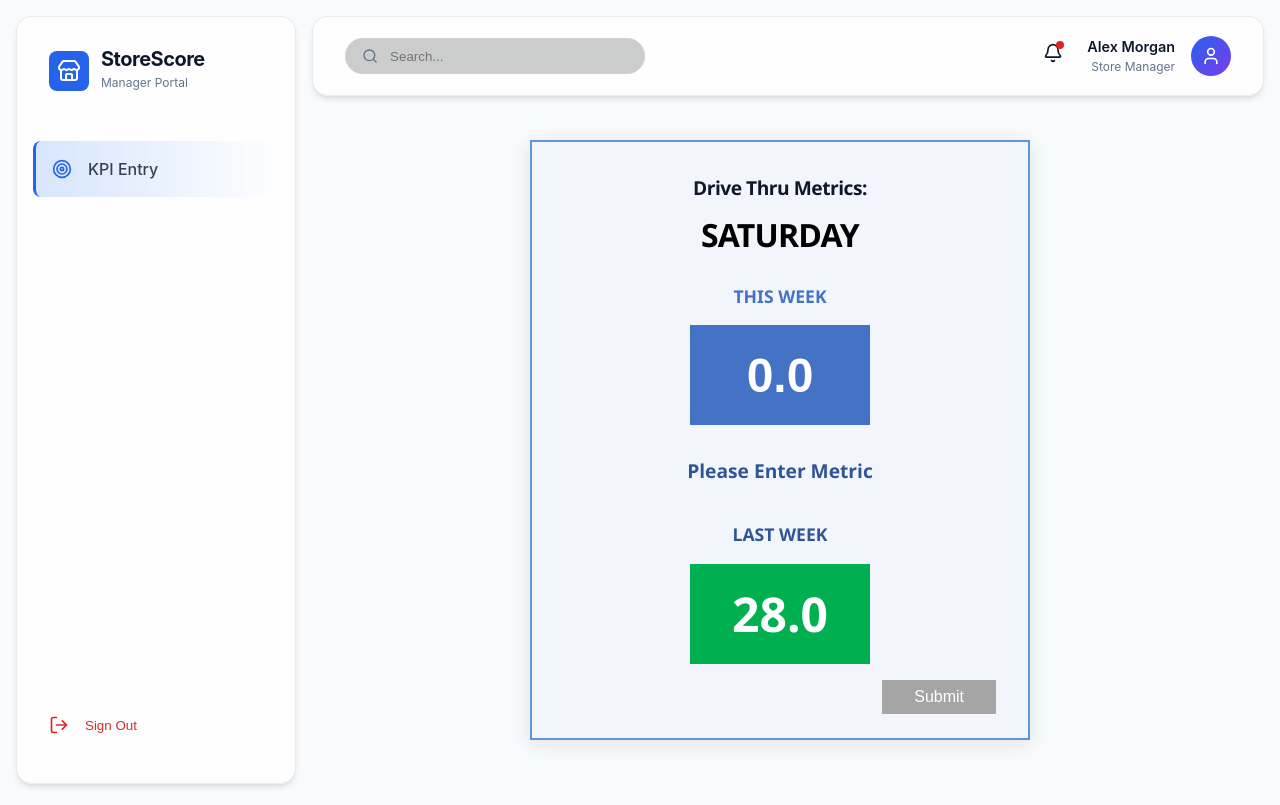
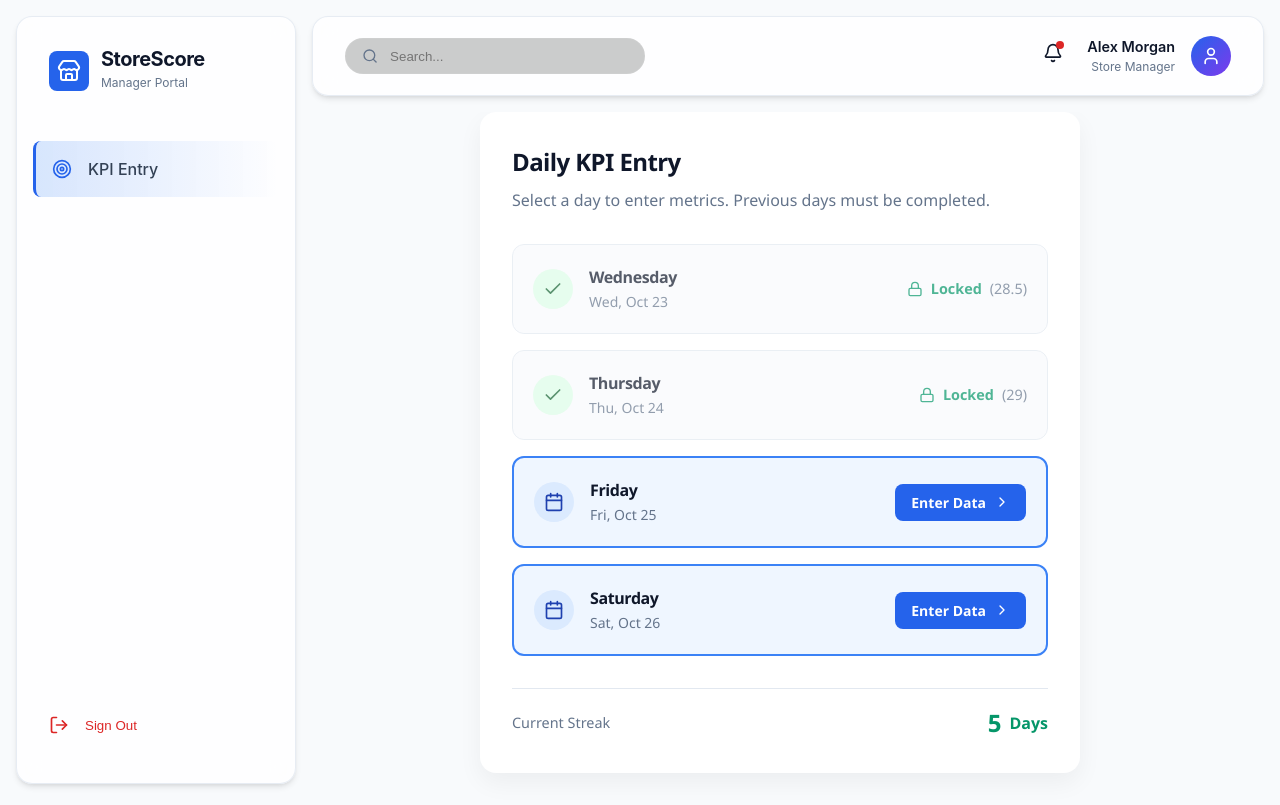
Before and after one commit to MandeepBasnet/StoreScore, a React app in the folder frontend/: page /kpi in a window 1280 px wide. Built offline with nearby package versions, Linux system fonts and the light colour scheme; the HTML template or start-up script is replaced by a standard one.

Commit message:
Daily KPi Entry

```diff
--- /dev/null
+++ b/frontend/src/components/kpi/EntryModal.jsx
@@ -0,0 +1,142 @@
+import { useState, useEffect } from 'react';
+
+const EntryModal = ({ day, onSubmit }) => {
+  const [metric, setMetric] = useState('0.0');
+  const [submitted, setSubmitted] = useState(false);
+
+  // Reset when day changes
+  useEffect(() => {
+    setMetric('0.0');
+    setSubmitted(false);
+  }, [day]);
+
+  // Mock Target Logic (Default 28.0)
+  const target = day?.target || 28.0;
+  const lastWeek = '28.0'; // Mocked last week data
+
+  const getStatusColor = (val) => {
+    const num = parseFloat(val);
+    if (!submitted) return '#4472C4'; // Blue (Default)
+    if (num >= target) return '#00B050'; // Green (Success)
+    // if (num >= target - 2) return '#ED7D31'; // Warning
+    return '#FF0000'; // Red (Failure)
+  };
+
+  const getMessage = (val) => {
+    const num = parseFloat(val);
+    if (!submitted) return 'Please Enter Metric';
+    if (num >= target) return 'TARGET ACHIEVED';
+    return 'Target Missed, Immediate Action Required';
+  };
+
+  const handleSubmit = () => {
+    setSubmitted(true);
+  };
+
+  const handleNext = () => {
+    // Determine status
+    const num = parseFloat(metric);
+    const status = num >= target ? 'met' : 'missed';
+    onSubmit(status, metric);
+  };
+
+  // Styles reused from previous implementation
+  const cardStyle = {
+    background: '#F2F6FC',
+    border: '2px solid #5B9BD5',
+    width: '500px',
+    height: '600px',
+    padding: '2rem',
+    display: 'flex',
+    flexDirection: 'column',
+    alignItems: 'center',
+    justifyContent: 'space-between',
+    textAlign: 'center',
+    boxShadow: '0 4px 20px rgba(0,0,0,0.1)'
+  };
+
+  const metricBoxStyle = (bgColor) => ({
+    width: '180px',
+    height: '100px',
+    background: bgColor,
+    color: 'white',
+    fontSize: '3rem',
+    fontWeight: 'bold',
+    display: 'flex',
+    justifyContent: 'center',
+    alignItems: 'center',
+    margin: '1rem auto'
+  });
+
+  const buttonStyle = {
+    padding: '0.5rem 2rem',
+    background: '#A5A5A5',
+    color: 'white',
+    border: 'none',
+    fontSize: '1rem',
+    cursor: 'pointer',
+    alignSelf: 'flex-end',
+    marginTop: 'auto'
+  };
+
+  return (
+    <div style={cardStyle}>
+      <div style={{ marginBottom: '1rem' }}>
+        <h3 style={{fontSize: '1.2rem', fontWeight: '700'}}>Drive Thru Metrics:</h3>
+        <h1 style={{fontSize: '2rem', fontWeight: '800', margin: '0.5rem 0', color: 'black'}}>
+          {day?.date?.toUpperCase() || 'TODAY'}
+        </h1>
+      </div>
+
+      <div style={{ flex: 1, width: '100%', display: 'flex', flexDirection: 'column', alignItems: 'center', gap: '1rem' }}>
+
+        {/* THIS WEEK */}
+        <div>
+          <div style={{color: '#4472C4', fontWeight: '700', fontSize: '1.1rem', marginBottom: '5px'}}>THIS WEEK</div>
+          <div style={metricBoxStyle(getStatusColor(metric))}>
+            {!submitted ? (
+               <input
+                autoFocus
+                value={metric}
+                onChange={(e) => setMetric(e.target.value)}
+                style={{
+                  background: 'transparent',
+                  border: 'none',
+                  color: 'white',
+                  fontSize: '3rem',
+                  fontWeight: 'bold',
+                  textAlign: 'center',
+                  width: '100%',
+                  outline: 'none'
+                }}
+               />
+            ) : (
+              <div>{metric}</div>
+            )}
+          </div>
+        </div>
+
+        {/* Message */}
+        <div style={{ color: '#2F5597', fontWeight: '700', fontSize: '1.2rem', minHeight: '3rem' }}>
+          {getMessage(metric)}
+        </div>
+
+        {/* LAST WEEK */}
+        <div>
+          <div style={{color: '#2F5597', fontWeight: '700', fontSize: '1.1rem', marginBottom: '5px'}}>LAST WEEK</div>
+          <div style={metricBoxStyle('#00B050')}>
+            {lastWeek}
+          </div>
+        </div>
+      </div>
+
+      {!submitted ? (
+        <button onClick={handleSubmit} style={buttonStyle}>Submit</button>
+      ) : (
+        <button onClick={handleNext} style={buttonStyle}>Next</button>
+      )}
+    </div>
+  );
+};
+
+export default EntryModal;
--- /dev/null
+++ b/frontend/src/components/kpi/ResultModal.jsx
@@ -0,0 +1,114 @@
+import { useState } from 'react';
+
+const ResultModal = ({ streak, onFinish }) => {
+  const [step, setStep] = useState(1); // 1: Excellence, 2: Ranking
+
+  const handleNext = () => {
+    if (step === 1) setStep(2);
+    else onFinish();
+  };
+
+  const cardStyle = {
+    background: '#F2F6FC',
+    border: '2px solid #5B9BD5',
+    width: '500px',
+    height: '600px',
+    padding: '2rem',
+    display: 'flex',
+    flexDirection: 'column',
+    alignItems: 'center',
+    justifyContent: 'space-between',
+    textAlign: 'center',
+    boxShadow: '0 4px 20px rgba(0,0,0,0.1)'
+  };
+
+  const headerBoxStyle = { marginBottom: '1rem' };
+  const titleStyle = { fontSize: '2rem', fontWeight: '800', margin: '0.5rem 0', color: 'black' };
+  const buttonStyle = {
+    padding: '0.5rem 2rem',
+    background: '#A5A5A5',
+    color: 'white',
+    border: 'none',
+    fontSize: '1rem',
+    cursor: 'pointer',
+    alignSelf: 'flex-end',
+    marginTop: 'auto'
+  };
+
+  return (
+    <div style={cardStyle}>
+      {step === 1 && (
+        <>
+          <div style={headerBoxStyle}>
+            <h3 style={{fontSize: '1.2rem', fontWeight: '700'}}>Achievement</h3>
+            <h1 style={{...titleStyle, fontSize: '3rem'}}>Excellence</h1>
+            <h3 style={{fontSize: '1.5rem', color: '#4472C4', fontWeight: '600'}}>OSAT</h3>
+            <h3 style={{fontSize: '1.2rem', color: '#4472C4', fontWeight: '600'}}>KPI Targets met for</h3>
+          </div>
+
+          <div style={{display: 'flex', alignItems: 'center', gap: '1rem'}}>
+             <div style={{
+               width: '150px',
+               height: '100px',
+               background: '#00B050',
+               color: 'white',
+               fontSize: '4rem',
+               fontWeight: 'bold',
+               display: 'flex',
+               justifyContent: 'center',
+               alignItems: 'center'
+             }}>
+               {streak}
+             </div>
+             <div style={{textAlign: 'left', color: '#4472C4', fontWeight: '700', fontSize: '1.5rem'}}>
+               Days in a <br/> Row
+             </div>
+          </div>
+
+          <div style={{ margin: '2rem 0', color: '#4472C4', fontSize: '1.5rem', fontWeight: '600' }}>
+            Displayed after 5+ days <br/> of meeting KPIs
+          </div>
+        </>
+      )}
+
+      {step === 2 && (
+        <>
+          <div style={headerBoxStyle}>
+             <h3 style={{fontSize: '1.2rem', fontWeight: '700'}}>Achievement</h3>
+             <h1 style={{...titleStyle, fontSize: '2.5rem'}}>Weekly Ranking</h1>
+             <h3 style={{fontSize: '1.5rem', color: '#4472C4', fontWeight: '600'}}>Our Store is Ranking</h3>
+          </div>
+
+          <div style={{display: 'flex', alignItems: 'center', gap: '1rem'}}>
+            <div style={{
+               width: '150px',
+               height: '100px',
+               background: '#00B050',
+               color: 'white',
+               fontSize: '3rem',
+               fontWeight: 'bold',
+               display: 'flex',
+               justifyContent: 'center',
+               alignItems: 'center'
+             }}>
+               #1
+             </div>
+             <div style={{textAlign: 'left', color: '#4472C4', fontWeight: '700', fontSize: '1.5rem'}}>
+               Of 12 Stores
+             </div>
+          </div>
+
+          <div style={{ margin: '2rem 0', color: '#4472C4', fontSize: '1.5rem', fontWeight: '600' }}>
+             Top 10 in Region
+          </div>
+        </>
+      )}
+
+      <button onClick={handleNext} style={buttonStyle}>
+        {step === 1 ? 'Next' : 'Finish'}
+      </button>
+    </div>
+  );
+};
+
+export default ResultModal;
--- a/frontend/src/pages/KPIEntry.jsx
+++ b/frontend/src/pages/KPIEntry.jsx
@@ -1,256 +1,169 @@
 import { useState } from 'react';
-import { ChevronRight } from 'lucide-react';
+import { Calendar, Check, Lock, ChevronRight } from 'lucide-react';
+import EntryModal from '../components/kpi/EntryModal';
+import ResultModal from '../components/kpi/ResultModal';
 
-const KPIEntry = () => {
-  const [step, setStep] = useState(1); // 1: Input, 2: Result, 3: Excellence, 4: Ranking
-  const [metric, setMetric] = useState('0.0');
-  const [lastWeek] = useState('28.0');
+const KPIPage = () => {
+  // Mock Data: Past 4 days + Today
+  const [days, setDays] = useState([
+    { id: 1, date: 'Wednesday', fullDate: 'Wed, Oct 23', status: 'locked', score: 28.5, target: 28.0 },
+    { id: 2, date: 'Thursday', fullDate: 'Thu, Oct 24', status: 'locked', score: 29.0, target: 28.0 },
+    { id: 3, date: 'Friday', fullDate: 'Fri, Oct 25', status: 'pending', target: 28.0 }, // MISSED DAY
+    { id: 4, date: 'Saturday', fullDate: 'Sat, Oct 26', status: 'pending', target: 28.0 }, // TODAY
+  ]);
 
-  // Mock targets
-  const target = 28.0;
+  const [streak, setStreak] = useState(5); // Mock starting streak
+  const [view, setView] = useState('list'); // 'list', 'entry', 'result'
+  const [currentDay, setCurrentDay] = useState(null);
 
-  const handleSubmit = (e) => {
-    e.preventDefault();
-    setStep(2);
+  const handleDaySelect = (day) => {
+    if (day.status === 'locked') return; // Cannot edit locked days
+    setCurrentDay(day);
+    setView('entry');
   };
 
-  const handleNext = () => {
-    if (step < 4) setStep(step + 1);
-    else setStep(1); // Reset
+  const handleEntryComplete = (status, score) => {
+    // status: 'met' | 'missed'
+    if (status === 'met') {
+      setStreak(s => s + 1);
+      setView('result');
+    } else {
+      setStreak(0); // Reset streak on miss
+      setView('list'); // Or show failure modal? For now back to list or maybe just close
+      // Actually, let's just lock it and go back to list for now if missed,
+      // or maybe show "Improvement Needed" screen.
+      // Spec said "Target Missed" is shown in validation.
+      // Let's assume on "Next" after failure we just go back.
+      handleLockDay(score);
+    }
   };
 
-  const getStatusColor = (val) => {
-    const num = parseFloat(val);
-    if (val === '0.0') return '#4472C4'; // Blue (Default)
-    if (num >= target) return '#00B050'; // Green (Success)
-    if (num >= target - 2) return '#ED7D31'; // Amber (Warning) (e.g. 26-27.9)
-    return '#FF0000'; // Red (Failure)
+  const handleResultFinish = () => {
+    handleLockDay(currentDay.score || '28.0'); // Use entered score
   };
 
-  const getMessage = (val) => {
-    const num = parseFloat(val);
-    if (val === '0.0') return 'Please Enter Metric';
-    if (num >= target) return 'TARGET ACHIEVED';
-    if (num >= target - 2) return 'NEEDS IMPROVEMENT';
-    return 'Target Missed, Immediate Action Required';
+  const handleLockDay = (finalScore) => {
+    setDays(prev => prev.map(d =>
+      d.id === currentDay.id
+        ? { ...d, status: 'locked', score: finalScore }
+        : d
+    ));
+    setView('list');
+    setCurrentDay(null);
   };
 
-  // Common Styles
+  // Styles
   const containerStyle = {
-    // minHeight: '100vh', // Handled by layout
     display: 'flex',
     justifyContent: 'center',
     alignItems: 'center',
-    height: '100%', // Take full height of main area
-    // backgroundColor: '#fff', // Transparent to let layout bg show
+    height: '100%',
     fontFamily: '"Segoe UI", Roboto, Helvetica, Arial, sans-serif',
   };
 
-  const cardStyle = {
-    background: '#F2F6FC', // Very light blueish grey
-    border: '2px solid #5B9BD5',
-    width: '500px',
-    height: '600px',
+  const listCardStyle = {
+    background: 'white',
+    borderRadius: '16px',
     padding: '2rem',
-    display: 'flex',
-    flexDirection: 'column',
-    alignItems: 'center',
-    justifyContent: 'space-between',
-    textAlign: 'center',
-    boxShadow: '0 4px 20px rgba(0,0,0,0.1)'
-  };
-
-  const headerBoxStyle = {
-    marginBottom: '1rem'
-  };
-
-  const titleStyle = {
-    fontSize: '2rem',
-    fontWeight: '800',
-    margin: '0.5rem 0',
-    color: 'black'
-  };
-
-  const subTitleStyle = {
-    fontSize: '1.2rem',
-    fontWeight: '600',
-    color: '#444'
-  };
-
-  const metricBoxStyle = (bgColor) => ({
-    width: '180px',
-    height: '100px',
-    background: bgColor,
-    color: 'white',
-    fontSize: '3rem',
-    fontWeight: 'bold',
-    display: 'flex',
-    justifyContent: 'center',
-    alignItems: 'center',
-    margin: '1rem auto'
-  });
-
-  const labelStyle = {
-    color: '#4472C4',
-    fontWeight: '700',
-    fontSize: '1.1rem',
-    textTransform: 'uppercase',
-    marginBottom: '5px'
-  };
-
-  const buttonStyle = {
-    padding: '0.5rem 2rem',
-    background: '#A5A5A5',
-    color: 'white',
-    border: 'none',
-    fontSize: '1rem',
-    cursor: 'pointer',
-    alignSelf: 'flex-end',
-    marginTop: 'auto'
+    width: '600px',
+    boxShadow: '0 10px 25px rgba(0,0,0,0.05)',
   };
 
   return (
     <div style={containerStyle}>
 
-      {/* View 1 & 2: Data Entry / Result */}
-      {(step === 1 || step === 2) && (
-        <div style={cardStyle}>
+      {/* VIEW: DAY LIST */}
+      {view === 'list' && (
+        <div style={listCardStyle}>
+          <h2 style={{fontSize: '1.5rem', fontWeight: '700', marginBottom: '0.5rem', color: '#0f172a'}}>Daily KPI Entry</h2>
+          <p style={{color: '#64748b', marginBottom: '2rem'}}>Select a day to enter metrics. Previous days must be completed.</p>
 
-          <div style={headerBoxStyle}>
-            <h3 style={{fontSize: '1.2rem', fontWeight: '700'}}>Drive Thru Metrics:</h3>
-            <h1 style={titleStyle}>SATURDAY</h1>
-            {/* Hardcoded 7am-10am from screenshot */}
+          <div style={{display: 'flex', flexDirection: 'column', gap: '1rem'}}>
+            {days.map(day => (
+              <div
+                key={day.id}
+                onClick={() => handleDaySelect(day)}
+                style={{
+                  display: 'flex',
+                  alignItems: 'center',
+                  justifyContent: 'space-between',
+                  padding: '1.25rem',
+                  borderRadius: '12px',
+                  border: day.status === 'pending' ? '2px solid #3b82f6' : '1px solid #e2e8f0',
+                  background: day.status === 'pending' ? '#eff6ff' : '#f8fafc',
+                  cursor: day.status === 'pending' ? 'pointer' : 'default',
+                  opacity: day.status === 'locked' ? 0.7 : 1,
+                  transition: 'all 0.2s'
+                }}
+              >
+                <div style={{display: 'flex', alignItems: 'center', gap: '1rem'}}>
+                  <div style={{
+                    width: '40px', height: '40px', borderRadius: '50%',
+                    background: day.status === 'locked' ? '#dcfce7' : '#dbeafe',
+                    color: day.status === 'locked' ? '#166534' : '#1e40af',
+                    display: 'flex', alignItems: 'center', justifyContent: 'center'
+                  }}>
+                    {day.status === 'locked' ? <Check size={20}/> : <Calendar size={20}/>}
+                  </div>
+                  <div>
+                    <h4 style={{fontWeight: '600', color: '#0f172a', margin: 0}}>{day.date}</h4>
+                    <span style={{fontSize: '0.875rem', color: '#64748b'}}>{day.fullDate}</span>
+                  </div>
                 </div>
 
-          <div style={{ flex: 1, width: '100%', display: 'flex', flexDirection: 'column', alignItems: 'center', gap: '1rem' }}>
-
-            {/* THIS WEEK */}
-            <div>
-              <div style={labelStyle}>THIS WEEK</div>
-              {step === 1 ? (
-                 <div style={metricBoxStyle(getStatusColor(metric))}>
-                   <input
-                    autoFocus
-                    value={metric}
-                    onChange={(e) => setMetric(e.target.value)}
-                    style={{
-                      background: 'transparent',
-                      border: 'none',
-                      color: 'white',
-                      fontSize: '3rem',
-                      fontWeight: 'bold',
-                      textAlign: 'center',
-                      width: '100%',
-                      outline: 'none'
-                    }}
-                   />
+                <div style={{display: 'flex', alignItems: 'center', gap: '1rem'}}>
+                   {day.status === 'locked' ? (
+                     <div style={{display: 'flex', alignItems: 'center', gap: '0.5rem', color: '#059669', fontSize: '0.9rem', fontWeight: '600'}}>
+                       <Lock size={16} />
+                       <span>Locked</span>
+                       <span style={{color: '#64748b', fontWeight: '400'}}>({day.score})</span>
                      </div>
                    ) : (
-                <div style={metricBoxStyle(getStatusColor(metric))}>
-                  {metric}
+                     <div style={{
+                       padding: '0.5rem 1rem',
+                       background: '#2563eb',
+                       color: 'white',
+                       borderRadius: '8px',
+                       fontSize: '0.875rem',
+                       fontWeight: '600',
+                       display: 'flex', alignItems: 'center', gap: '0.5rem'
+                     }}>
+                       Enter Data <ChevronRight size={16}/>
                      </div>
                    )}
                 </div>
-
-            {/* Message */}
-            <div style={{ color: '#2F5597', fontWeight: '700', fontSize: '1.2rem', minHeight: '3rem' }}>
-              {step === 1 ? 'Please Enter Metric' : getMessage(metric)}
+              </div>
+            ))}
           </div>
 
-            {/* LAST WEEK */}
-            <div>
-              <div style={{...labelStyle, color: '#2F5597'}}>LAST WEEK</div>
-              <div style={metricBoxStyle('#00B050')}>
-                {lastWeek}
+          <div style={{marginTop: '2rem', paddingTop: '1rem', borderTop: '1px solid #e2e8f0', display: 'flex', justifyContent: 'space-between', alignItems: 'center'}}>
+            <span style={{color: '#64748b', fontSize: '0.9rem'}}>Current Streak</span>
+            <div style={{display: 'flex', alignItems: 'center', gap: '0.5rem'}}>
+               <span style={{fontSize: '1.5rem', fontWeight: '800', color: '#059669'}}>{streak}</span>
+               <span style={{color: '#059669', fontWeight: '600'}}>Days</span>
             </div>
           </div>
-
-          </div>
-
-          {step === 1 ? (
-            <button onClick={handleSubmit} style={buttonStyle}>Submit</button>
-          ) : (
-            <button onClick={handleNext} style={buttonStyle}>Next</button>
-          )}
-
         </div>
       )}
 
-      {/* View 3: Achievement Excellence */}
-      {step === 3 && (
-        <div style={cardStyle}>
-          <div style={headerBoxStyle}>
-            <h3 style={{fontSize: '1.2rem', fontWeight: '700'}}>Achievement</h3>
-            <h1 style={{...titleStyle, fontSize: '3rem'}}>Excellence</h1>
-            <h3 style={{fontSize: '1.5rem', color: '#4472C4', fontWeight: '600'}}>OSAT</h3> {/* Assuming OSAT from screenshot, or Drive Thru */}
-            <h3 style={{fontSize: '1.2rem', color: '#4472C4', fontWeight: '600'}}>KPI Targets met for</h3>
-          </div>
-
-          <div style={{display: 'flex', alignItems: 'center', gap: '1rem'}}>
-             <div style={{
-               width: '150px',
-               height: '100px',
-               background: '#00B050',
-               color: 'white',
-               fontSize: '4rem',
-               fontWeight: 'bold',
-               display: 'flex',
-               justifyContent: 'center',
-               alignItems: 'center'
-             }}>
-               5
-             </div>
-             <div style={{textAlign: 'left', color: '#4472C4', fontWeight: '700', fontSize: '1.5rem'}}>
-               Days in a <br/> Row
-             </div>
-          </div>
-
-          <div style={{ margin: '2rem 0', color: '#4472C4', fontSize: '1.5rem', fontWeight: '600' }}>
-            Displayed after 5+ days <br/> of meeting KPIs
-          </div>
-
-          <button onClick={handleNext} style={buttonStyle}>Next</button>
-        </div>
+      {/* VIEW: ENTRY MODAL */}
+      {view === 'entry' && (
+        <EntryModal
+          day={currentDay}
+          onSubmit={handleEntryComplete}
+        />
       )}
 
-      {/* View 4: Ranking */}
-      {step === 4 && (
-        <div style={cardStyle}>
-          <div style={headerBoxStyle}>
-             <h3 style={{fontSize: '1.2rem', fontWeight: '700'}}>Achievement</h3>
-             <h1 style={{...titleStyle, fontSize: '2.5rem'}}>Weekly Ranking</h1>
-             <h3 style={{fontSize: '1.5rem', color: '#4472C4', fontWeight: '600'}}>Our Store is Ranking</h3>
-          </div>
-
-          <div style={{display: 'flex', alignItems: 'center', gap: '1rem'}}>
-            <div style={{
-               width: '150px',
-               height: '100px',
-               background: '#00B050',
-               color: 'white',
-               fontSize: '3rem',
-               fontWeight: 'bold',
-               display: 'flex',
-               justifyContent: 'center',
-               alignItems: 'center'
-             }}>
-               #1
-             </div>
-             <div style={{textAlign: 'left', color: '#4472C4', fontWeight: '700', fontSize: '1.5rem'}}>
-               Of X# Stores
-             </div>
-          </div>
-
-          <div style={{ margin: '2rem 0', color: '#4472C4', fontSize: '1.5rem', fontWeight: '600' }}>
-             Top 10 in Region
-          </div>
-
-          <button onClick={handleNext} style={buttonStyle}>Finish</button>
-        </div>
+      {/* VIEW: RESULT MODAL */}
+      {view === 'result' && (
+        <ResultModal
+          streak={streak}
+          onFinish={handleResultFinish}
+        />
       )}
 
     </div>
   );
 };
 
-export default KPIEntry;
+export default KPIPage;
```
Lines whose indentation alone changed are shown as unchanged.
